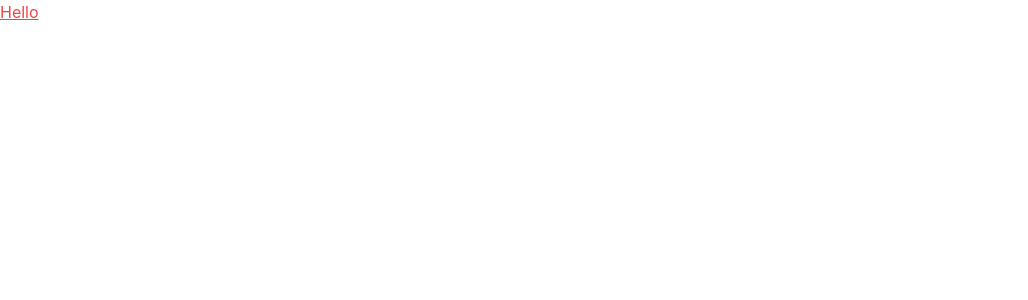
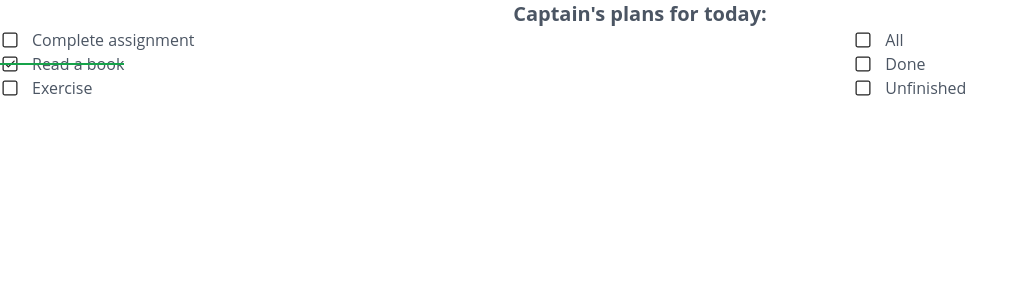
Before and after one commit to Taraskiiin/myToDo, a React (Create React App) app: page / in a window 1280 px wide. Shown: the top 300 px of the page, without its empty margins (0-1028 px from the left). Built offline with nearby package versions, Linux system fonts and the light colour scheme.

Commit message:
feat: add main list-components

```diff
--- a/src/App.js
+++ b/src/App.js
@@ -1,8 +1,22 @@
+import { TodoList } from "./components/molecules/todo-list";
+import { Filter } from "./components/molecules/filter";
+import { Title } from "./components/atoms/title";
+
 const App = () => {
+  const tasks = [
+    { label: "Complete assignment", done: false },
+    { label: "Read a book", done: true },
+    { label: "Exercise", done: false },
+  ];
+
   return (
-    <div className="App">
-      <p className="text-red-500 underline">Hello</p>
-    </div>
+    <main className="max-w-[1360px] p-5 xl:p-0 m-auto">
+      <Title />
+      <div className="flex justify-between mx-auto">
+        <TodoList tasks={tasks} />
+        <Filter />
+      </div>
+    </main>
   );
 };
 
--- /dev/null
+++ b/src/components/atoms/filter-item/index.js
@@ -0,0 +1,15 @@
+import checkboxCheckedIcon from "../../../assets/checkbox-checked.svg";
+import checkboxUncheckedIcon from "../../../assets/checkbox-unchecked.svg";
+
+export const FilterItem = ({ label, active, onClick }) => {
+  return (
+    <li className="cursor-pointer flex gap-3 w-fit" onClick={onClick}>
+      <img
+        src={active ? checkboxCheckedIcon : checkboxUncheckedIcon}
+        alt={active ? `${label} checked box` : `${label} unchecked box`}
+        className="w-5"
+      />
+      <p className="text-gray-600 capitalize">{label}</p>
+    </li>
+  );
+};
--- /dev/null
+++ b/src/components/atoms/title/index.js
@@ -0,0 +1,5 @@
+export const Title = () => (
+  <h1 className="text-center font-bold text-xl w-1/2 m-auto text-gray-600">
+    Captain's plans for today:
+  </h1>
+);
--- /dev/null
+++ b/src/components/atoms/todo-list-item/index.js
@@ -0,0 +1,18 @@
+import checkboxCheckedIcon from "../../../assets/checkbox-checked.svg";
+import checkboxUncheckedIcon from "../../../assets/checkbox-unchecked.svg";
+
+export const TodoListItem = ({ label, done, onClick }) => {
+  return (
+    <li className="cursor-pointer flex gap-3 relative w-fit" onClick={onClick}>
+      {done && (
+        <div className="h-[2px] w-full absolute top-[calc(50%-1px)] left-0 bg-green-600" />
+      )}
+      <img
+        src={done ? checkboxCheckedIcon : checkboxUncheckedIcon}
+        alt={done ? `${label} done box` : `${label} unchecked box`}
+        className="w-5"
+      />
+      <p className="text-gray-600">{label}</p>
+    </li>
+  );
+};
--- /dev/null
+++ b/src/components/molecules/filter/index.js
@@ -0,0 +1,19 @@
+import { FilterItem } from "../../atoms/filter-item";
+
+const filter = ["all", "done", "unfinished"];
+
+export const Filter = () => {
+  const onClick = () => console.log("1");
+  return (
+    <ul className="w-1/3">
+      {filter.map((label, index) => (
+        <FilterItem
+          key={index}
+          label={label}
+          active={false}
+          onClick={onClick}
+        />
+      ))}
+    </ul>
+  );
+};
--- /dev/null
+++ b/src/components/molecules/todo-list/index.js
@@ -0,0 +1,18 @@
+import { TodoListItem } from "../../atoms/todo-list-item";
+
+export const TodoList = ({ tasks }) => {
+  const onClick = () => console.log("1");
+  return (
+    <ul className="w-2/3">
+      {tasks.length > 0 &&
+        tasks.map(({ label, done }, index) => (
+          <TodoListItem
+            key={index}
+            label={label}
+            done={done}
+            onClick={onClick}
+          />
+        ))}
+    </ul>
+  );
+};
--- a/src/index.css
+++ b/src/index.css
@@ -1,12 +1,11 @@
 @tailwind base;
 @tailwind components;
 @tailwind utilities;
+@import url("https://fonts.googleapis.com/css2?family=Open+Sans:ital,wght@0,300..800;1,300..800&display=swap");
 
 body {
   margin: 0;
-  font-family: -apple-system, BlinkMacSystemFont, "Segoe UI", "Roboto", "Oxygen",
-    "Ubuntu", "Cantarell", "Fira Sans", "Droid Sans", "Helvetica Neue",
-    sans-serif;
+  font-family: "Open Sans", sans-serif;
   -webkit-font-smoothing: antialiased;
   -moz-osx-font-smoothing: grayscale;
 }
```
Also changed, not shown: .eslintrc.js (added), src/assets/checkbox-checked.svg (added), src/assets/checkbox-unchecked.svg (added).
